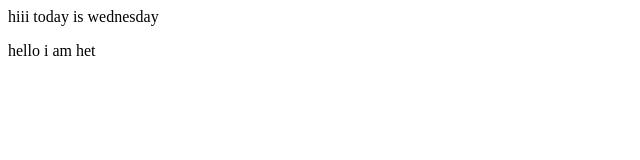
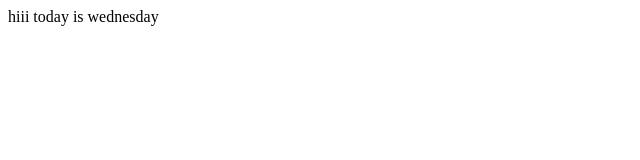
Before and after one commit to hetbhalodiya09/Android-workspace, a plain HTML site: page Assignment/java/index.html in a window 1280 px wide. Shown: the full height of the page, 0-640 px from the left. Drawn offline with Linux system fonts and the light colour scheme.

Commit message:
line deleted

```diff
--- a/Assignment/java/index.html
+++ b/Assignment/java/index.html
@@ -1,2 +1,2 @@
+
 <p>hiii today is wednesday</p>
-<p>hello i am het</p>
```
